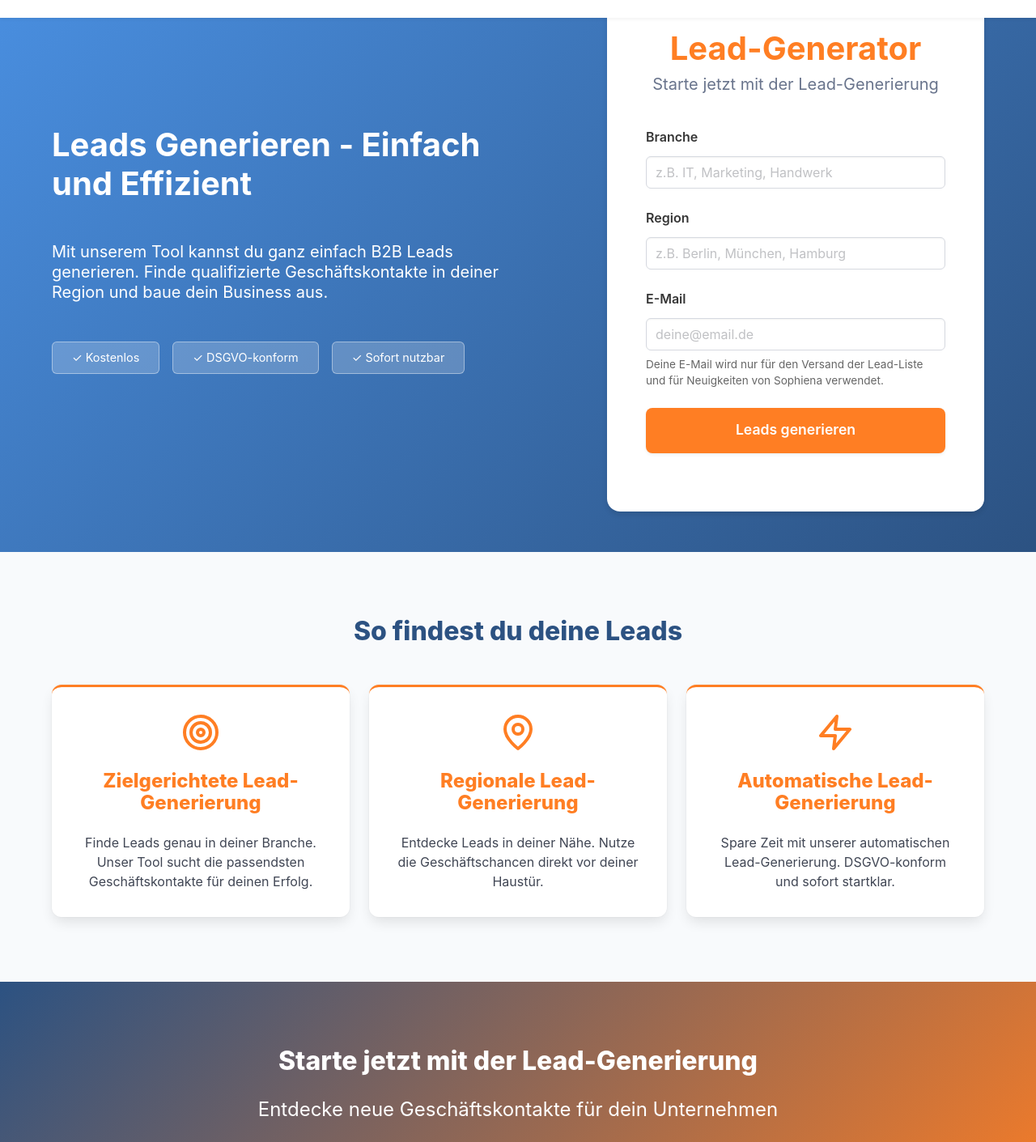
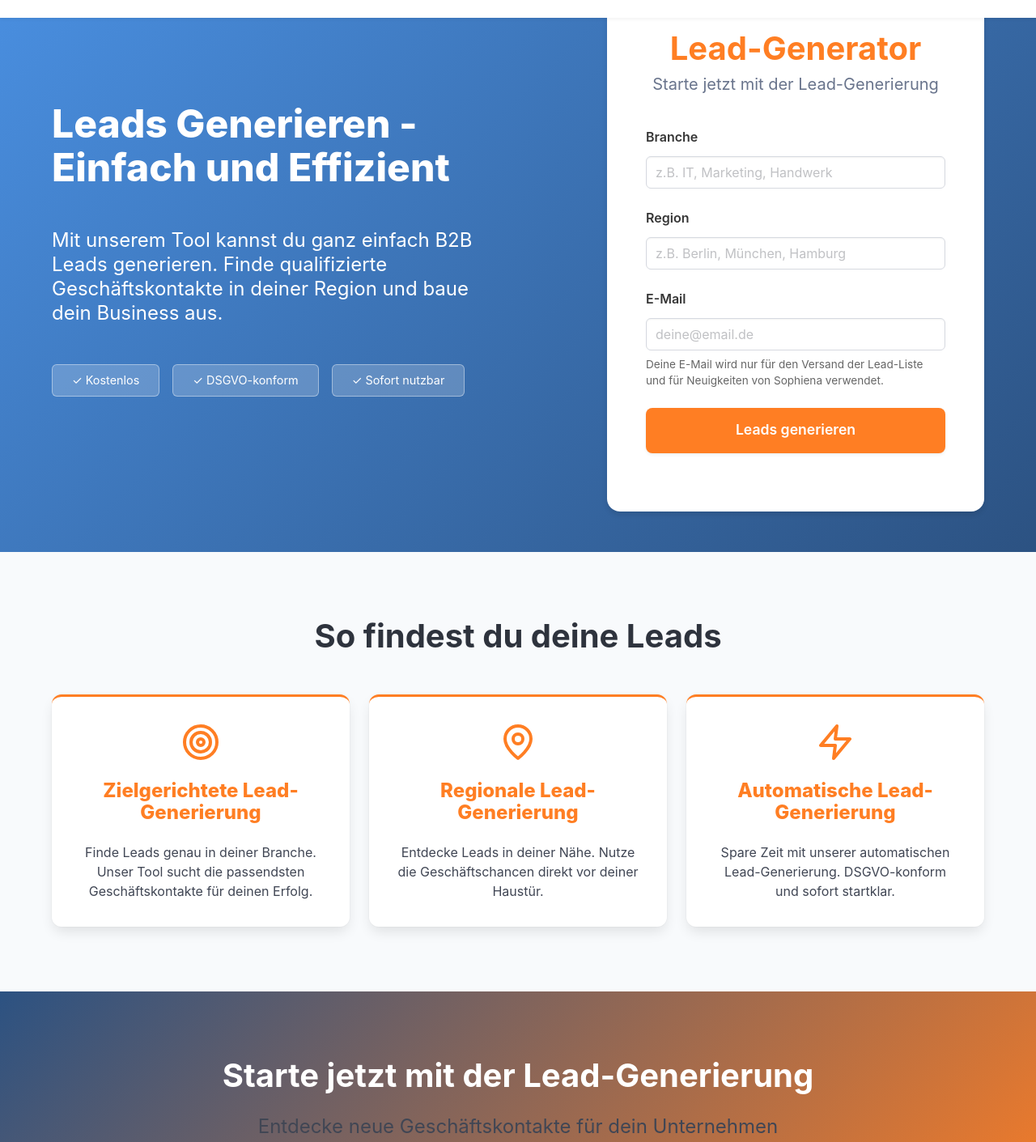
Before and after one commit to Caohung77/leadgenerator, a React (Vite) app: page / in a window 1280 px wide. Shown: the part 66-1477 px from the top of the page at 81% size. Built offline with nearby package versions, Linux system fonts and the light colour scheme.

Commit message:
Updated heading structure for better SEO

```diff
--- a/src/App.tsx
+++ b/src/App.tsx
@@ -86,14 +86,14 @@ function App() {
           <div className="container">
             <div className="columns is-vcentered">
               <div className="column is-6">
-                <h1 className="title is-2 has-text-white mb-6">
+                <h1 className="title is-1 has-text-white mb-6">
                   Leads Generieren - Einfach und Effizient
                 </h1>
-                <p className="subtitle is-5 has-text-white mb-6">
+                <h2 className="subtitle is-4 has-text-white mb-6">
                   Mit unserem Tool kannst du ganz einfach B2B Leads generieren.
                   Finde qualifizierte Geschäftskontakte in deiner Region
                   und baue dein Business aus.
-                </p>
+                </h2>
                 <div className="tags">
                   <span className="tag is-orange is-medium">✓ Kostenlos</span>
                   <span className="tag is-orange is-medium">✓ DSGVO-konform</span>
@@ -173,7 +173,7 @@ function App() {
 
       <section className="section" id="how-it-works">
         <div className="container">
-          <h2 className="title is-3 mb-6 has-text-centered">
+          <h2 className="title is-2 mb-6 has-text-centered">
             So findest du deine Leads
           </h2>
           <div className="columns is-multiline">
@@ -213,12 +213,12 @@ function App() {
 
       <section className="section cta-section has-text-centered">
         <div className="container">
-          <h2 className="title is-3 has-text-white mb-5">
+          <h2 className="title is-2 has-text-white mb-5">
             Starte jetzt mit der Lead-Generierung
           </h2>
-          <p className="is-size-4 mb-5">
+          <h3 className="subtitle is-4 mb-5">
             Entdecke neue Geschäftskontakte für dein Unternehmen
-          </p>
+          </h3>
           <button
             className="button is-orange is-large custom-button"
             onClick={scrollToGenerator}
```
